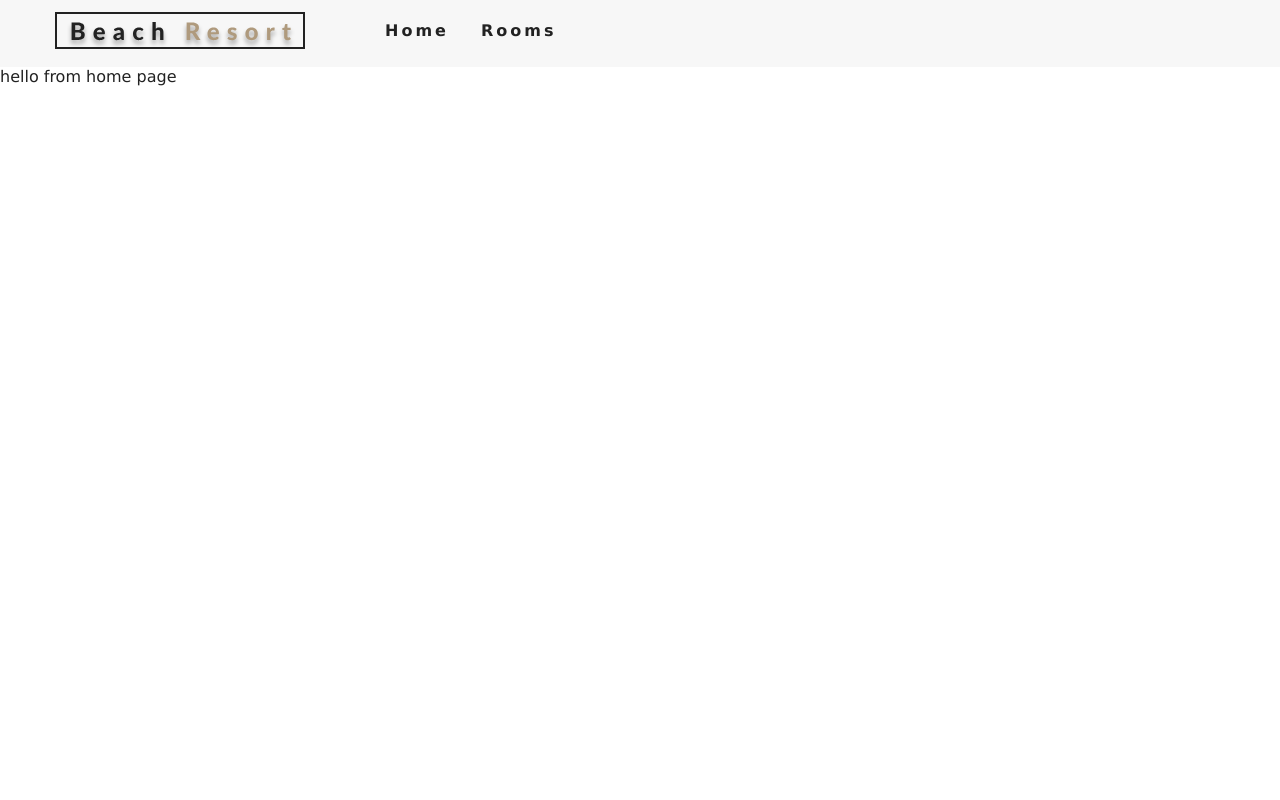
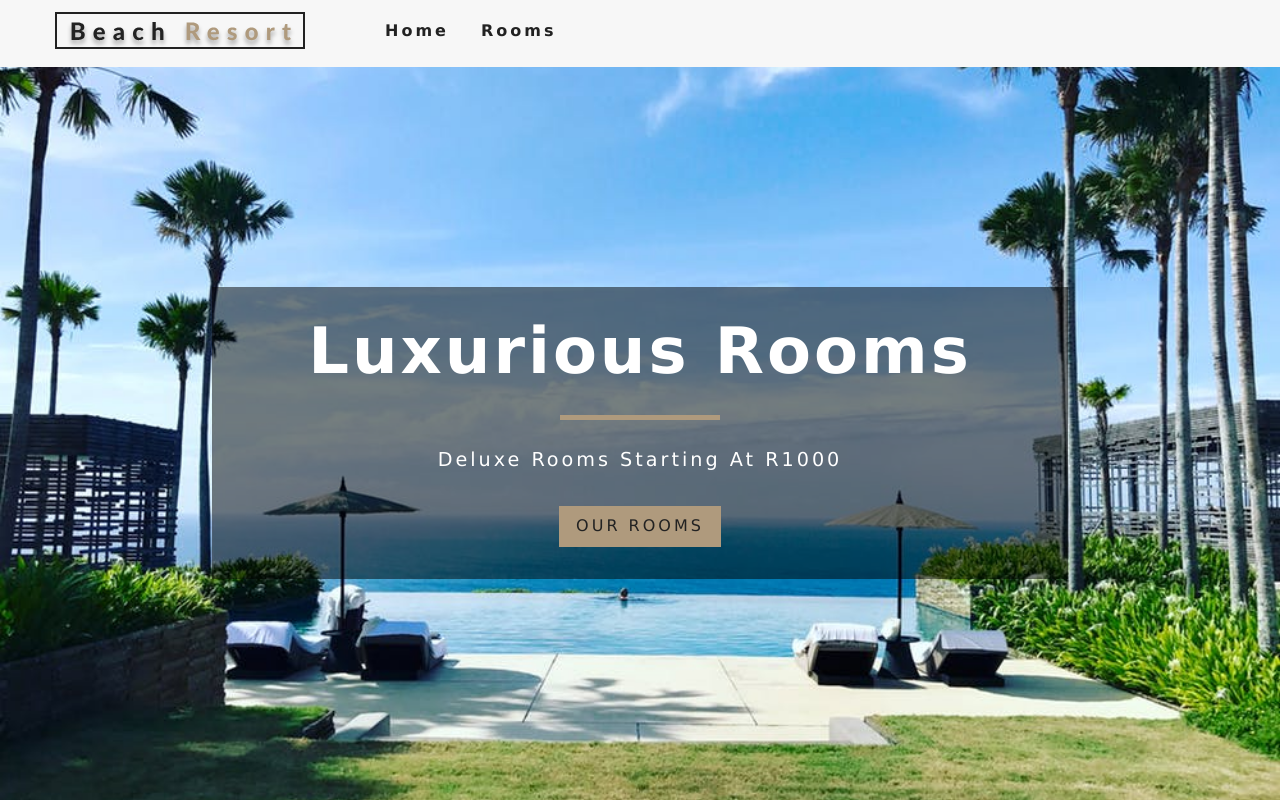
Before and after one commit to axtell5000/react-resort, a React (Create React App) app: page / in a window 1280 px wide. Built offline with nearby package versions, Linux system fonts and the light colour scheme.

Commit message:
created banner component

```diff
--- /dev/null
+++ b/src/components/Banner.js
@@ -0,0 +1,14 @@
+import React from 'react';
+
+function Banner({children, title, subtitle}) {
+	return (
+		<div className="banner">
+			<h1>{title}</h1>
+			<div></div>
+			<p>{subtitle}</p>
+			{children}
+		</div>
+	);
+}
+
+export default Banner;
--- /dev/null
+++ b/src/components/Hero.js
@@ -0,0 +1,11 @@
+import React from 'react';
+
+function Hero({children, hero}) {
+ return <header className={hero}>{children}</header>;
+}
+
+Hero.defaultProps = {
+	hero: "defaultHero"
+};
+
+export default Hero;
--- a/src/pages/Error.js
+++ b/src/pages/Error.js
@@ -1,11 +1,15 @@
 import React from 'react';
+import { Link } from 'react-router-dom';
+
+import Banner from '../components/Banner';
+import Hero from '../components/Hero';
 
 const Error = () => {
- return (
-  <div>
-		Hello from error
-  </div>
- );
-}
+	return <Hero>
+		<Banner title="404" subtitle="page not found">
+			<Link to="/" className="btn-primary">return home</Link>
+		</Banner>
+	</Hero>;
+};
 
 export default Error;
--- a/src/pages/Home.js
+++ b/src/pages/Home.js
@@ -1,11 +1,16 @@
 import React from 'react';
+import { Link } from 'react-router-dom';
+
+import Hero from '../components/Hero';
+import Banner from '../components/Banner';
 
 const Home = () => {
- return (
-  <div>
-		hello from home page
-  </div>
- );
+	// Here Banner is a children
+	return <Hero><Banner title="luxurious rooms" subtitle="deluxe rooms starting at R1000">
+		<Link to="/rooms" className="btn-primary" >
+			our rooms
+		</Link>
+	</Banner></Hero>;
 }
 
 export default Home;
--- a/src/pages/Rooms.js
+++ b/src/pages/Rooms.js
@@ -1,11 +1,17 @@
 import React from 'react';
+import { Link } from 'react-router-dom';
+
+import Banner from '../components/Banner';
+import Hero from '../components/Hero';
 
 const Rooms = () => {
- return (
-  <div>
-		hello from rooms page
-  </div>
- );
+	return <Hero hero="roomsHero">
+		<Banner title="our rooms">
+			<Link to="/" className="btn-primary">
+				return home
+			</Link>
+		</Banner>
+	</Hero>;
 }
 
 export default Rooms;
```
